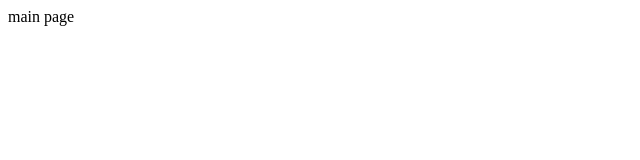
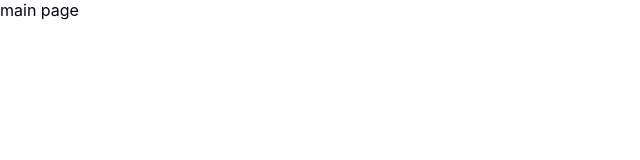
Before and after one commit to blank-evgeniy/kode-intership-2025-react, a React (Vite) app: page / in a window 1280 px wide. Shown: the top 160 px of the page, without its empty margins (0-640 px from the left). Built offline with nearby package versions, Linux system fonts and the light colour scheme.

Commit message:
general styles setup

```diff
--- /dev/null
+++ b/src/app/styles/index.css
@@ -0,0 +1,38 @@
+@import "./reset.css";
+
+:root {
+  /* colors */
+  --white-100: #fff;
+  --white-200: #f7f7f8;
+
+  --black-100: #050510;
+  --gray-100: #c3c3c6;
+  --gray-200: #97979b;
+  --gray-300: #55555c;
+
+  --purple-100: #6534ff;
+  --red-100: #f44336;
+
+  /* ight theme */
+  --background-main: var(--white-100);
+  --background-secondary: var(--white-200);
+
+  --text-primary: var(--black-100);
+  --text-secondary: var(--gray-200);
+  --text-tertiary: var(--gray-300);
+
+  --input-placeholder: var(--gray-100);
+  --input-text: var(--black-100);
+
+  --separator-color: var(--gray-100);
+
+  --accent-color: var(--purple-100);
+  --danger-color: var(--red-100);
+}
+
+body {
+  font-family: "Inter", sans-serif;
+  font-size: 16px;
+  color: var(--text-primary);
+  background-color: var(--background-main);
+}
--- /dev/null
+++ b/src/app/styles/reset.css
@@ -0,0 +1,114 @@
+/* Reset and base styles  */
+* {
+  padding: 0px;
+  margin: 0px;
+  border: none;
+}
+
+*,
+*::before,
+*::after {
+  box-sizing: border-box;
+}
+
+/* Links */
+
+a,
+a:link,
+a:visited {
+  text-decoration: none;
+}
+
+a:hover {
+  text-decoration: none;
+}
+
+/* Common */
+
+aside,
+nav,
+footer,
+header,
+section,
+main {
+  display: block;
+}
+
+h1,
+h2,
+h3,
+h4,
+h5,
+h6,
+p {
+  font-size: inherit;
+  font-weight: inherit;
+}
+
+ul,
+ul li {
+  list-style: none;
+}
+
+img {
+  vertical-align: top;
+}
+
+img,
+svg {
+  max-width: 100%;
+  height: auto;
+}
+
+address {
+  font-style: normal;
+}
+
+/* Form */
+
+input,
+textarea,
+button,
+select {
+  font-family: inherit;
+  font-size: inherit;
+  color: inherit;
+  background-color: transparent;
+}
+
+input::-ms-clear {
+  display: none;
+}
+
+button,
+input[type="submit"] {
+  display: inline-block;
+  box-shadow: none;
+  background-color: transparent;
+  background: none;
+  cursor: pointer;
+}
+
+input:focus,
+input:active,
+button:focus,
+button:active {
+  outline: none;
+}
+
+button::-moz-focus-inner {
+  padding: 0;
+  border: 0;
+}
+
+label {
+  cursor: pointer;
+}
+
+legend {
+  display: block;
+}
+
+:root {
+  overflow-x: hidden;
+}
--- a/src/main.tsx
+++ b/src/main.tsx
@@ -3,6 +3,8 @@
 import { BrowserRouter } from "react-router";
 
 import App from "./app/App";
+
+import "@/app/styles/index.css";
 
 createRoot(document.getElementById("root")!).render(
   <StrictMode>
```
